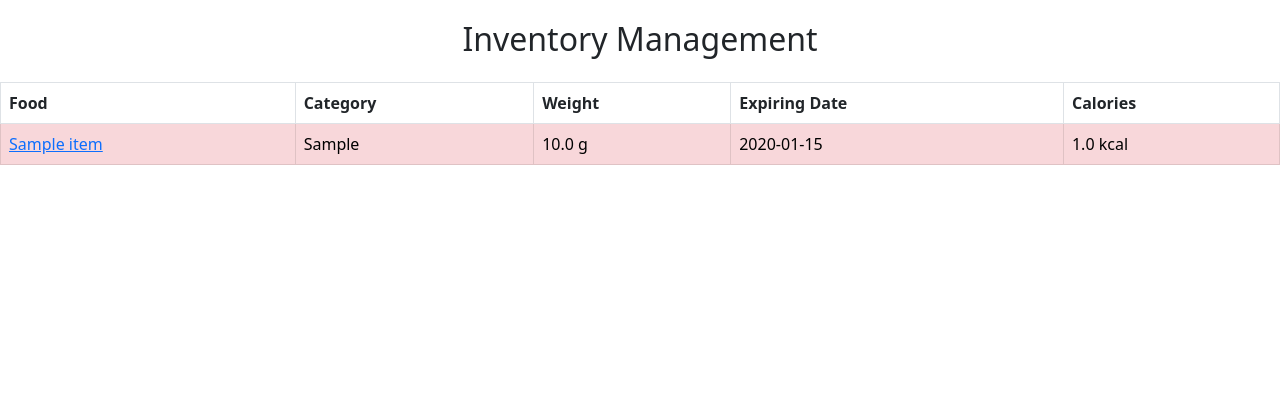
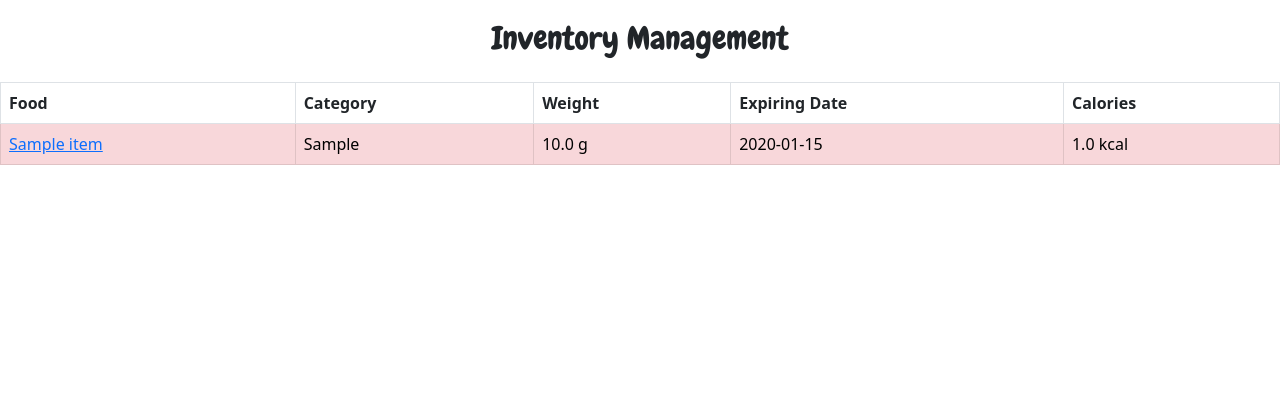
Before and after one commit to ItsMeOX/wth, a Flask app: page /inventory in a window 1280 px wide. Shown: the top 420 px of the page. Run offline with Flask 3, Linux system fonts and the light colour scheme; a user stored in the database is signed in; tables that the repository leaves empty hold one stand-in row (values such as "Sample post"); some libraries are stand-ins or nearby versions.

Commit message:
text font header

```diff
--- a/app/templates/inventory.html
+++ b/app/templates/inventory.html
@@ -3,10 +3,16 @@
 
 <head>
     <style>
+        @import url('https://fonts.googleapis.com/css2?family=Chewy&family=Roboto:ital,wght@0,100;0,300;0,400;0,500;0,700;0,900;1,100;1,300;1,400;1,500;1,700;1,900&display=swap');
+        .inventory{
+        font-family: "Chewy", serif;
+        font-weight: 400;
+        font-style: normal;
+        }
     </style>
 </head>
 
-<h2 class="text-center">Inventory Management</h2>
+<h2 class="text-center inventory">Inventory Management</h2>
 <table class="table table-bordered mt-4">
     <thead>
         <tr>
```
